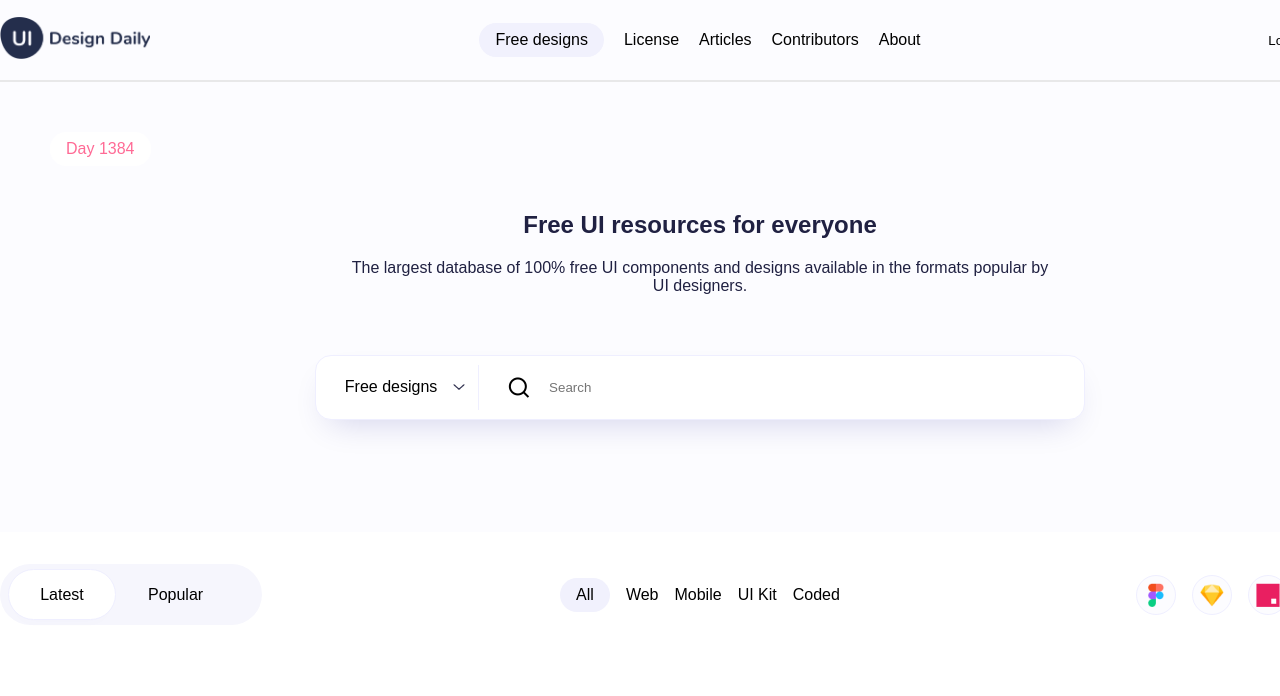
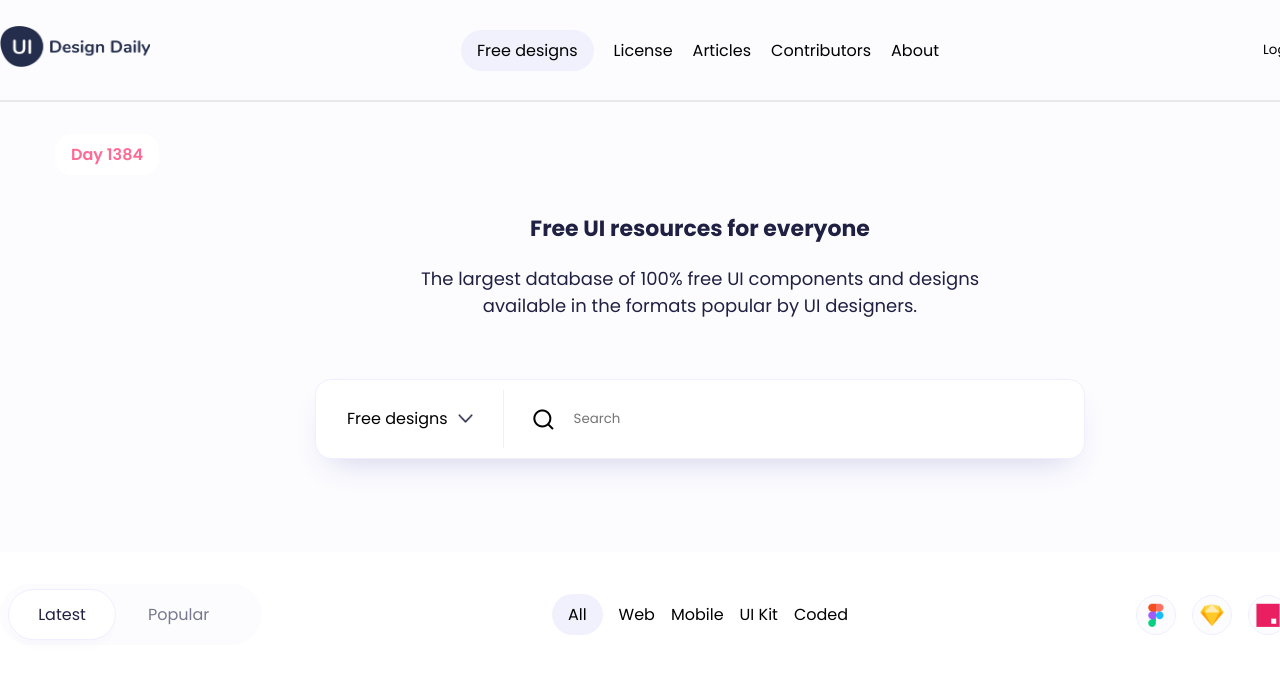
Before and after one commit to w95i/Aon-Learning, a plain HTML site: page Day4/index.html in a window 1280 px wide. Shown: the top 696 px of the page. Drawn offline with nearby package versions, Linux system fonts and the light colour scheme.

Commit message:
work on day4

```diff
--- a/Day3/styles.css
+++ b/Day3/styles.css
@@ -38,7 +38,7 @@
   display: flex;
   align-items: center;
   justify-content: center;
-  gap: 40px;
+  gap: 56px;
   flex: 2;
 }
 
--- a/Day4/styles.css
+++ b/Day4/styles.css
@@ -1,8 +1,10 @@
+@import url("https://fonts.googleapis.com/css2?family=Mulish:ital,wght@0,200..1000;1,200..1000&family=Poppins:ital,wght@0,100;0,200;0,300;0,400;0,500;0,600;0,700;0,800;0,900;1,100;1,200;1,300;1,400;1,500;1,600;1,700;1,800;1,900&display=swap");
+
 * {
   padding: 0;
   margin: 0;
   box-sizing: border-box;
-  font-family: sans-serif;
+  font-family: "Poppins", sans-serif;
 }
 
 .container {
@@ -24,7 +26,7 @@
   display: flex;
   justify-content: space-between;
   align-items: center;
-  height: 80px;
+  height: 100px;
 }
 
 .content .logo-section {
@@ -65,14 +67,14 @@
 .actions .login-btn {
   border: none;
   background-color: transparent;
-  height: 38px;
+  height: 42px;
   padding: 0 16px;
 }
 
 .actions .nav-btn {
   border: none;
   background-color: #202142;
-  height: 38px;
+  height: 42px;
   padding: 0 16px;
   border-radius: 8px;
   color: white;
@@ -95,10 +97,11 @@
 
 .hero .day {
   position: absolute;
-  top: 50px;
-  left: 50px;
+  top: 32px;
+  left: 55px;
   color: #ff6a95;
   font-size: 16px;
+  font-weight: 600;
   background-color: white;
   padding: 8px 16px;
   border-radius: 16px;
@@ -106,6 +109,7 @@
 
 .hero .titles {
   width: 50%;
+  max-width: 645px;
   display: flex;
   flex-direction: column;
   justify-content: center;
@@ -116,15 +120,19 @@
 
 .titles h2 {
   color: #202142;
+  font-size: 22px;
+  font-weight: 700;
 }
 
 .titles p {
   color: #202142;
+  font-size: 18px;
+  font-weight: 400;
 }
 
 .hero .search-bar {
   width: 55%;
-  height: 65px;
+  height: 80px;
   display: flex;
   align-items: center;
   background-color: #ffffff;
@@ -138,16 +146,20 @@
 .search-bar .drop-down {
   display: flex;
   align-items: center;
-  text-align: center;
-  justify-content: center;
   border-right: 1px solid #efefff;
-  gap: 16px;
-  width: 190px;
-  height: 45px;
+  gap: 10px;
+  width: 183px;
+  height: 58px;
+  padding: 14px 30px 14px 15px;
+}
+
+.drop-down p {
+  font-size: 16px;
+  text-wrap: nowrap;
 }
 
 .drop-down img {
-  width: 12px;
+  width: 15px;
 }
 
 .search-input {
@@ -185,11 +197,16 @@
   display: flex;
   align-items: center;
   gap: 32px;
-  background-color: #f6f6fd;
+  background-color: #fcfcff;
   border-radius: 70px;
   width: 262px;
   height: 61px;
   padding: 8px;
+}
+
+.toggle-content p {
+  color: #202142;
+  opacity: 0.6;
 }
 
 .toggle-content .active {
@@ -198,10 +215,11 @@
   background-color: white;
   border-radius: 70px;
   border: 1px solid #efefff;
-  box-shadow: 0 10px 15px -10px #02048405;
+  box-shadow: 0 10px 15px -10px #0205840d;
   display: flex;
   justify-content: center;
   align-items: center;
+  opacity: 1;
 }
 
 .item-bar .nav {
```
